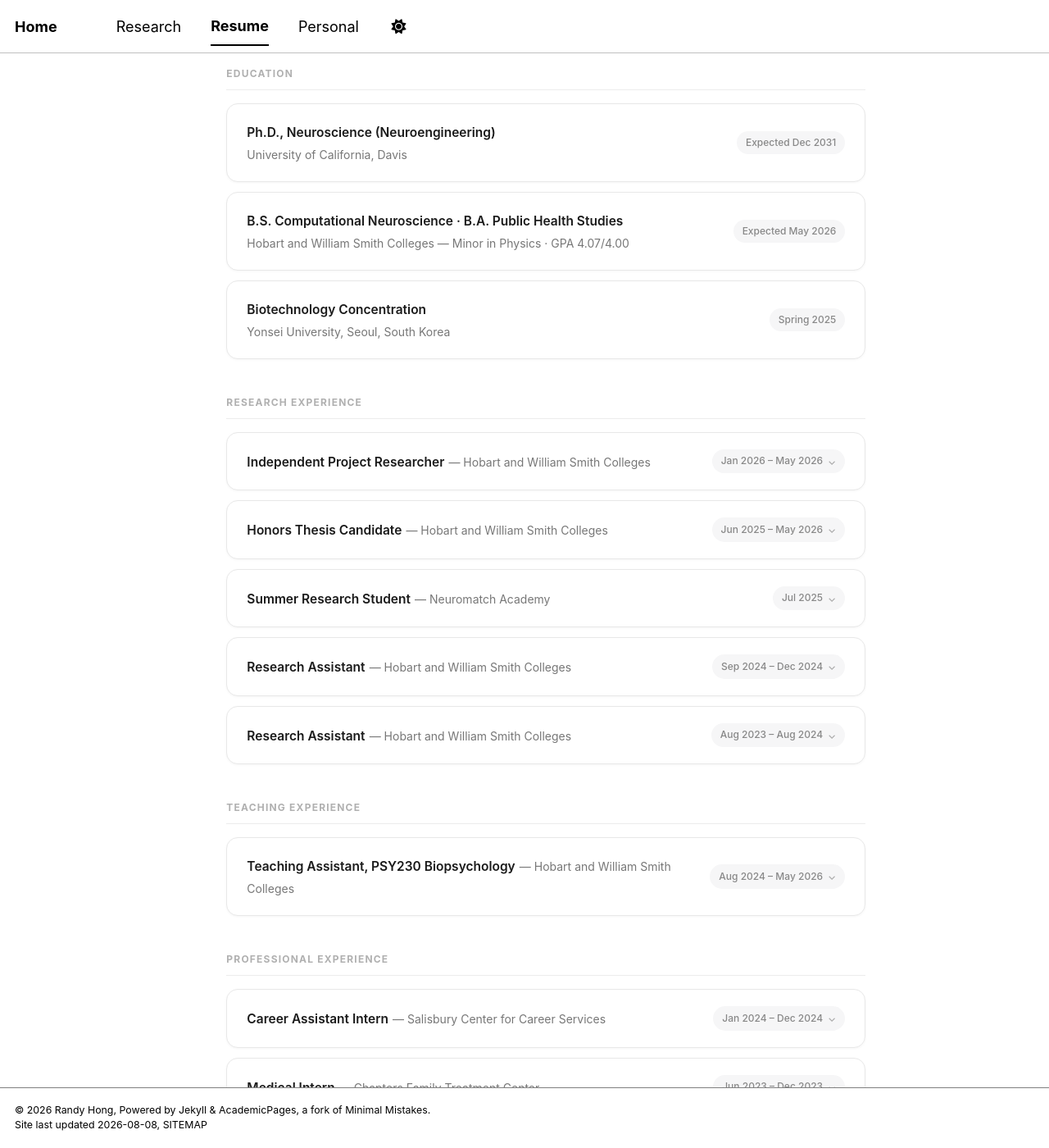
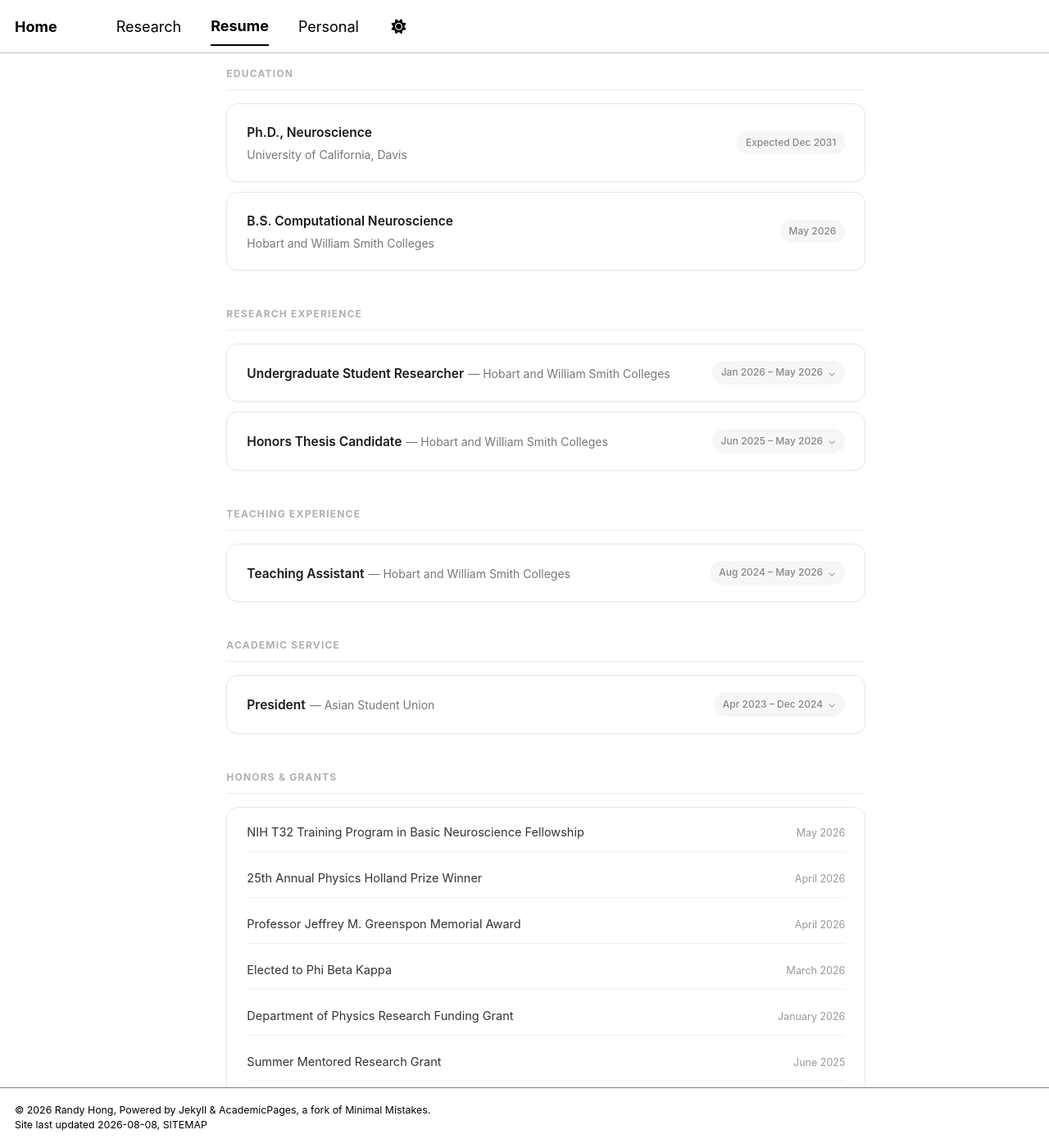
Before and after one commit to randyhongg/randyhongg.github.io, a Jekyll site: the page built from honors.md, in a window 1280 px wide and 1400 px high, scrolled down 205 px. Shown: the whole window at 82% size. Built offline with Jekyll 4.4.1, drawn with Linux system fonts in a browser that asks for light colours; a style sheet for code colours, icons or effects is not loaded; some of the changed text lies outside the part shown.

Commit message:
Update honors.md

```diff
--- a/honors.md
+++ b/honors.md
@@ -207,22 +207,15 @@ author_profile: false
 
 <div class="resume-card">
 <div class="rc-heading">
-<div><span class="rc-title">Ph.D., Neuroscience (Neuroengineering)</span><br><span class="rc-org">University of California, Davis</span></div>
+<div><span class="rc-title">Ph.D., Neuroscience </span><br><span class="rc-org">University of California, Davis</span></div>
 <span class="rc-dates">Expected Dec 2031</span>
 </div>
 </div>
 
 <div class="resume-card">
 <div class="rc-heading">
-<div><span class="rc-title">B.S. Computational Neuroscience &middot; B.A. Public Health Studies</span><br><span class="rc-org">Hobart and William Smith Colleges &mdash; Minor in Physics &middot; GPA 4.07/4.00</span></div>
-<span class="rc-dates">Expected May 2026</span>
-</div>
-</div>
-
-<div class="resume-card">
-<div class="rc-heading">
-<div><span class="rc-title">Biotechnology Concentration</span><br><span class="rc-org">Yonsei University, Seoul, South Korea</span></div>
-<span class="rc-dates">Spring 2025</span>
+<div><span class="rc-title">B.S. Computational Neuroscience </span><br><span class="rc-org">Hobart and William Smith Colleges </span></div>
+<span class="rc-dates">May 2026</span>
 </div>
 </div>
 
@@ -230,7 +223,7 @@ author_profile: false
 
 <details class="resume-card">
 <summary>
-<div><span class="rc-title">Independent Project Researcher</span> <span class="rc-org">&mdash; Hobart and William Smith Colleges</span></div>
+<div><span class="rc-title">Undergraduate Student Researcher</span> <span class="rc-org">&mdash; Hobart and William Smith Colleges</span></div>
 <span class="rc-dates">Jan 2026 &ndash; May 2026 <span class="rc-chevron">&#8964;</span></span>
 </summary>
 <div class="rc-body">
@@ -257,52 +250,11 @@ author_profile: false
 </div>
 </details>
 
-<details class="resume-card">
-<summary>
-<div><span class="rc-title">Summer Research Student</span> <span class="rc-org">&mdash; Neuromatch Academy</span></div>
-<span class="rc-dates">Jul 2025 <span class="rc-chevron">&#8964;</span></span>
-</summary>
-<div class="rc-body">
-<ul>
-<li>Admitted to a rigorous computational neuroscience summer program equipping students with modeling, data analysis, and coding experience in Python (Matplotlib, NumPy, scikit-learn)</li>
-<li>Developed a descriptive logistic regression model predicting the onset of naturalistic upper-limb motor function activation in epilepsy patients, using ECoG and movement data from the AJILE12 dataset to achieve ~70% accuracy</li>
-<li>Manipulated and visualized ~800GB of ECoG data&mdash;performing PCA, extracting beta frequency bands via bandpass filters, and constructing movement information vectors</li>
-</ul>
-</div>
-</details>
-
-<details class="resume-card">
-<summary>
-<div><span class="rc-title">Research Assistant</span> <span class="rc-org">&mdash; Hobart and William Smith Colleges</span></div>
-<span class="rc-dates">Sep 2024 &ndash; Dec 2024 <span class="rc-chevron">&#8964;</span></span>
-</summary>
-<div class="rc-body">
-<ul>
-<li>Advised by Professor Thomas Jensen and Lab Manager Justine Simms (Biology)&mdash;used controlled anesthesia injections into chicken embryo eggs to evaluate cerebral brain function in early-mid incubation (stage 33 HH) via embryonic movement</li>
-<li>Experimentally assessed cerebral brain function onset by varying anesthesia dose timing across developmental periods, measuring movement via candling and heart rate using an Eggbuddy device</li>
-</ul>
-</div>
-</details>
-
-<details class="resume-card">
-<summary>
-<div><span class="rc-title">Research Assistant</span> <span class="rc-org">&mdash; Hobart and William Smith Colleges</span></div>
-<span class="rc-dates">Aug 2023 &ndash; Aug 2024 <span class="rc-chevron">&#8964;</span></span>
-</summary>
-<div class="rc-body">
-<ul>
-<li>Advised by Professor Stephanie Anglin (Psychological Science)&mdash;correlational study on public epistemological perception of science's truth-assessment capabilities vs. understanding of scientific principles</li>
-<li>Developed coding criteria to categorize qualitative responses into quantitative data; manually categorized hundreds of responses; performed statistical analysis in SPSS</li>
-<li>Facilitated lab efforts via pilot testing, literature review, and writing portions of abstracts and conference proposals</li>
-</ul>
-</div>
-</details>
-
 <div class="resume-section-title">Teaching Experience</div>
 
 <details class="resume-card">
 <summary>
-<div><span class="rc-title">Teaching Assistant, PSY230 Biopsychology</span> <span class="rc-org">&mdash; Hobart and William Smith Colleges</span></div>
+<div><span class="rc-title">Teaching Assistant</span> <span class="rc-org">&mdash; Hobart and William Smith Colleges</span></div>
 <span class="rc-dates">Aug 2024 &ndash; May 2026 <span class="rc-chevron">&#8964;</span></span>
 </summary>
 <div class="rc-body">
@@ -310,36 +262,6 @@ author_profile: false
 <li>TA for Professor Elizabeth Belcher&mdash;dedicated three hours weekly to lecturing, facilitating exam review sessions, and writing exam-styled homework questions</li>
 <li>Lectured on neuroanatomy, neurophysiology, neurodevelopment, and sensorimotor function, prioritizing student engagement and pacing</li>
 <li>Served as liaison between students and professor to address confusion and refine teaching clarity</li>
-</ul>
-</div>
-</details>
-
-<div class="resume-section-title">Professional Experience</div>
-
-<details class="resume-card">
-<summary>
-<div><span class="rc-title">Career Assistant Intern</span> <span class="rc-org">&mdash; Salisbury Center for Career Services</span></div>
-<span class="rc-dates">Jan 2024 &ndash; Dec 2024 <span class="rc-chevron">&#8964;</span></span>
-</summary>
-<div class="rc-body">
-<ul>
-<li>Assisted students one-on-one with career development, internship applications, resumes, cover letters, and LinkedIn profiles</li>
-<li>Managed privacy of sensitive student information while developing resumes efficiently</li>
-<li>Attended meetings with Associate Director to review and streamline the resume development process</li>
-</ul>
-</div>
-</details>
-
-<details class="resume-card">
-<summary>
-<div><span class="rc-title">Medical Intern</span> <span class="rc-org">&mdash; Chapters Family Treatment Center</span></div>
-<span class="rc-dates">Jun 2023 &ndash; Dec 2023 <span class="rc-chevron">&#8964;</span></span>
-</summary>
-<div class="rc-body">
-<ul>
-<li>Assisted the Medical Director in diagnosis screening&mdash;researching and administering neuropsychological exams (KBIT-2, aimswebPlus, General Cognitive Assessment, MINI, PID-5, Conners 4th Edition)</li>
-<li>Developed a medical report template with exam descriptions, result charts, and interpretive summaries</li>
-<li>Facilitated non-clinical groups with teen/adolescent patients, documenting behavior and mental status exams via BestNotes</li>
 </ul>
 </div>
 </details>
@@ -374,10 +296,6 @@ author_profile: false
 <li><span>Elected to Tri-Alpha Honor Society</span><span class="honor-date">March 2024</span></li>
 <li><span>Elected to Psi Chi Honor Society</span><span class="honor-date">February 2024</span></li>
 <li><span>Dept. of Psychological Science Dr. Stephen L. Cohen '67 Grant</span><span class="honor-date">February 2024</span></li>
-<li><span>Salisbury Center Guaranteed Internship Funding</span><span class="honor-date">January 2024</span></li>
-<li><span>First Year Academic Achievement Award</span><span class="honor-date">April 2023</span></li>
-<li><span>Charles '01 &amp; Charles '32 Allison Endowed Scholarship Fund</span><span class="honor-date">September 2022</span></li>
-<li><span>Mara '66 and Frank O'Laughlin Endowed Scholarship Fund</span><span class="honor-date">September 2022</span></li>
 <li><span>International Baccalaureate Diploma</span><span class="honor-date">May 2022</span></li>
 <li><span>Posse Foundation Full-Tuition Leadership Scholarship</span><span class="honor-date">January 2021</span></li>
 </ul>
```
